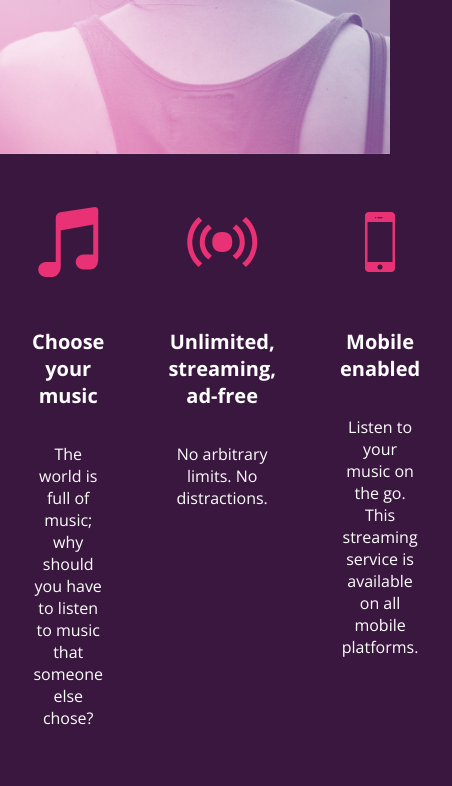
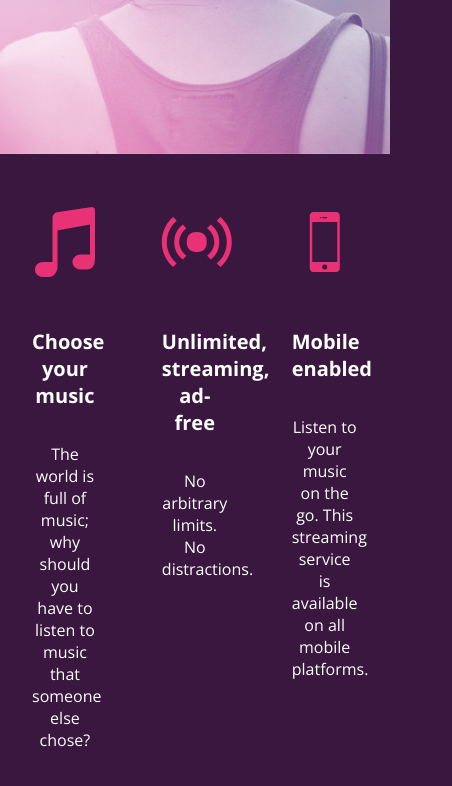
Before and after one commit to Impossibeard/bloc-jams, a plain HTML site: page index.html in a window 390 px wide. Shown: the part 542-1328 px from the top of the page, 452 px wide, since content can reach past the window. Drawn offline with nearby package versions, Linux system fonts and the light colour scheme.

Commit message:
Checkpoint 8 responsiveness: completed

```diff
--- a/index.html
+++ b/index.html
@@ -2,10 +2,12 @@
  <html>
      <head>
          <title>Bloc Jams</title>
+         <meta name="viewport" content="width=device-width, initial-scale=1">
          <link rel="stylesheet" type="text/css" href="http://fonts.googleapis.com/css?family=Open+Sans:400,800,600,700,300">
          <link rel="stylesheet" type="text/css" href="http://code.ionicframework.com/ionicons/2.0.1/css/ionicons.min.css">
          <link rel="stylesheet" type="text/css" href="styles/normalize.css">
          <link rel="stylesheet" type="text/css" href="styles/main.css">
+         <link rel="stylesheet" type="text/css" href="styles/landing.css">
      </head>
      <body class="landing">
          <nav class="navbar"> <!-- navigation bar -->
@@ -14,18 +16,18 @@
          <section class="hero-content"> <!-- hero content -->
              <h1 class="hero-title">Turn the music up!</h1>
          </section>
-         <section class="selling-points"> <!-- selling points -->
-             <div class="point">
+         <section class="selling-points container"> <!-- selling points -->
+             <div class="point column third">
                  <span class="ion-music-note"></span>
                  <h5 class="point-title">Choose your music</h5>
                  <p class="point-description">The world is full of music; why should you have to listen to music that someone else chose?</p>
              </div>
-             <div class="point">
+             <div class="point column third">
                  <span class="ion-radio-waves"></span>
                  <h5 class="point-title">Unlimited, streaming, ad-free</h5>
                  <p class="point-description">No arbitrary limits. No distractions.</p>
              </div>
-             <div class="point">
+             <div class="point column third">
                  <span class="ion-iphone"></span>
                  <h5 class="point-title">Mobile enabled</h5>
                  <p class="point-description">Listen to your music on the go. This streaming service is available on all mobile platforms.</p>
--- /dev/null
+++ b/styles/landing.css
@@ -0,0 +1,48 @@
+body.landing {
+    background-color: rgb(58,23,63);
+}
+
+.hero-content {
+    position: relative;
+    min-height: 600px;
+    background-image: url(../assets/images/bloc_jams_bg.jpg);
+    background-repeat: no-repeat;
+    background-position: center center;
+    background-size: cover;
+}
+
+.hero-content .hero-title {
+    position: absolute;
+    top: 40%;
+    -webkit-transform: translateY(-50%);
+    -moz-transform: translateY(-50%);
+    transform: translateY(-50%);
+    width: 100%;
+    text-align: center;
+    font-size: 4rem;
+    font-weight: 300;
+    text-transform: uppercase;
+    letter-spacing: 0.5rem;
+    text-shadow: 1px 1px 0px rgb(58,23,63);
+}
+
+.selling-points {
+    position: relative;
+}
+
+.point {
+    position: relative;
+    padding: 2rem;
+    text-align: center;
+}
+
+.point  .point-title {
+    font-size: 1.25rem;
+}
+
+.ion-music-note,
+.ion-radio-waves,
+.ion-iphone {
+    color: rgb(233,50,117);
+    font-size: 5rem;
+}
--- a/styles/main.css
+++ b/styles/main.css
@@ -1,77 +1,54 @@
+*, *:before, *:after {
+    -moz-box-sizing: border-box;
+    -webkit-box-sizing: border-box;
+    box-sizing: border-box;
+}
+
 html {
-    height: 100%; /* makes sure out HTML takes up 100% of the browser window */
-    font-size: 100%
+    height: 100%;
+    font-size: 100%;
 }
 
 body {
     font-family: 'Open Sans';
     color: white;
-    min-height: 100% /* says the height of the body must be, at minimum, 100% of the window. */
-}
-
-body.landing {
-    background-color: rgb(58,23,63);
+    min-height: 100%;
 }
 
 .navbar {
     padding: 0.5rem;
-    background-color: rgb(101,18,95)
+    background-color: rgb(101,18,95);
 }
 
-.navbar .logo {
+.navbar > .logo {
     position: relative;
     left: 2rem;
 }
 
-.hero-content {
-    position: relative;
-    min-height: 600px;
-    background-image: url(../assets/images/bloc_jams_bg.jpg);
-    background-repeat: no-repeat;
-    background-position: center center;
-    background-size: cover;
+.container {
+    margin: 0 auto;
+    max-width: 64rem;
 }
 
-.hero-content .hero-title {
-    position: absolute;
-    top: 40%;
-    -webkit-transform: translateY(-50%);
-    -moz-transform: translateY(-50%);
-    -ms-transform: translateY(-50%);
-    transform: translateY(-50%);
-    width: 100%;
-    text-align: center;
-    font-size: 4rem;
-    font-weight: 300;
-    text-transform: uppercase;
-    letter-spacing: 0.5rem;
-    text-shadow: 1px 1px 0px rgb(58,23,63);
+ /* Medium screens (640px) */
+ @media (min-width: 640px) {
+     html { font-size: 112%; }
+ }
+
+ /* Large screens (1024px) */
+ @media (min-width: 1024px) {
+     html { font-size: 120%; }
+ }
+
+.column {
+    float: left;
+    padding-left: 1rem;
+    padding-right: 1rem;
 }
 
-.selling-points {
-    position: relative;
-    display: table;
-    width: 100%;
-    -webkit-box-sizing: border-box;
-    -moz-box-sizing: border-box;
-    box-sizing: border-box;
-}
-
- .point {
-     display: table-cell;
-     position: relative;
-     width: 33.3%;
-     padding: 2rem;
-     text-align: center;
- }
-
- .point .point-title {
-     font-size: 1.25rem;
- }
-
- .ion-music-note,
- .ion-radio-waves,
- .ion-iphone {
-     color: rgb(233,50,117);
-     font-size: 5rem;
- }
+.column.full { width: 100%; }
+.column.two-thirds { width: 66.7%; }
+.column.half { width: 50%; }
+.column.third { width: 33.3%; }
+.column.fourth { width: 25%; }
+.column.flow-opposite { float: right; }
```
